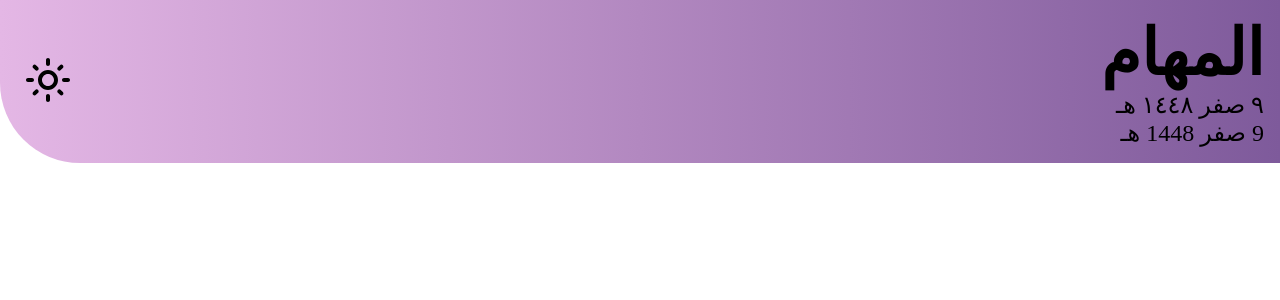
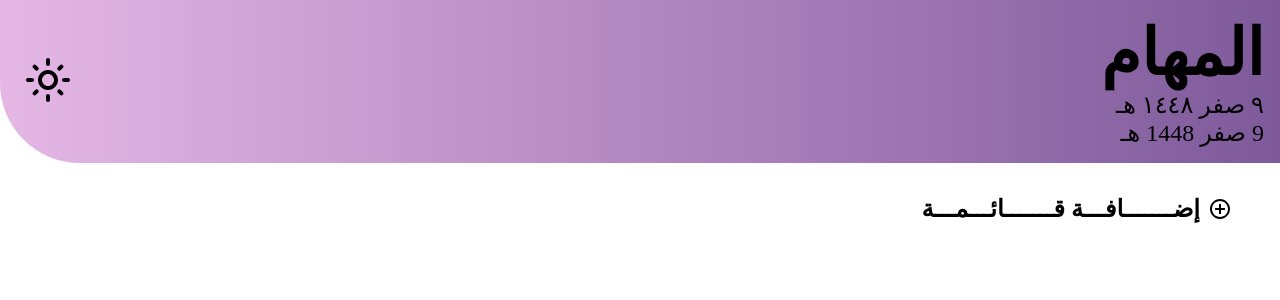
Before and after one commit to ZCodingSpace/ToDoListRv01, a React (Create React App) app: page / in a window 1280 px wide. Shown: the top 300 px of the page. Built offline with nearby package versions, Linux system fonts and the light colour scheme; a web font is replaced by a local one.

Commit message:
Add Lists buttons - Added

```diff
--- a/src/App.js
+++ b/src/App.js
@@ -1,12 +1,14 @@
 import "./App.css";
+import { ThemeProvider } from "./ContextProvider";
 import HeaderSection from "./HeaderSection";
-import { ThemeProvider } from "./ContextProvider";
+import MainLlistsCreator from "./MainListsCreator";
 
 function App() {
   return (
     <ThemeProvider>
       <div dir="rtl" className="app">
         <HeaderSection />
+        <MainLlistsCreator />
       </div>
     </ThemeProvider>
   );
--- /dev/null
+++ b/src/MainListsCreator.css
@@ -0,0 +1,16 @@
+.add-list-row {
+    padding: 2rem;
+}
+
+.add-list-button-container {
+    width: fit-content;
+    justify-content: flex-start;
+    gap: 0.5rem;
+    padding: 0 1rem;
+    cursor: pointer;
+    border-radius: 0.5rem;
+}
+
+.add-list-button-container:hover {
+    border-bottom: 2px solid #7e5a9b;
+}
--- /dev/null
+++ b/src/MainListsCreator.js
@@ -0,0 +1,13 @@
+import AddCircleOutlineOutlinedIcon from "@mui/icons-material/AddCircleOutlineOutlined";
+import "./MainListsCreator.css";
+
+export default function MainLlistsCreator() {
+  return (
+    <div className="add-list-row">
+      <div className="add-list-button-container center">
+        <AddCircleOutlineOutlinedIcon />
+        <h2 className="add-list-title">إضـــــــافـــة قـــــــائـــمـــة</h2>
+      </div>
+    </div>
+  );
+}
```
